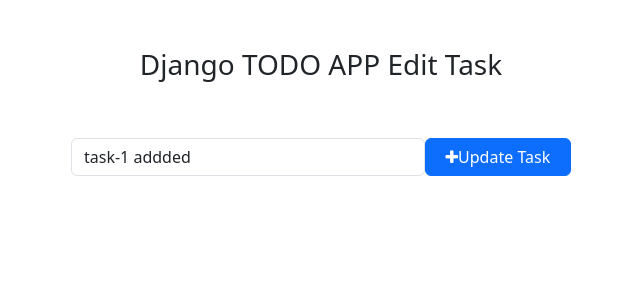
After one commit to DevanshP/todo_Django_CRUD, a Django app: page /todoapp/edit_task/7/ in a window 1280 px wide. The commit adds this page. Shown: the top 300 px of the page, without its empty margins (319-959 px from the left). Run offline with Django 5.2, Linux system fonts and the light colour scheme; data comes from the database, SQL or seed files in the repository; both versions use the stored data as it was after the commit.

```diff
--- /dev/null
+++ b/templates/edit_task.html
@@ -0,0 +1,29 @@
+<!DOCTYPE html>
+<html lang="en">
+<head>
+    <meta charset="UTF-8">
+    <meta name="viewport" content="width=device-width, initial-scale=1.0">
+    <title>Django TODO App - Edit Task here</title>
+    <!-- Bootstrap -->
+    <link href="https://cdn.jsdelivr.net/npm/bootstrap@5.3.0-alpha1/dist/css/bootstrap.min.css" rel="stylesheet" integrity="sha384-GLhlTQ8iRABdZLl6O3oVMWSktQOp6b7In1Zl3/Jr59b6EGGoI1aFkw7cmDA6j6gD" crossorigin="anonymous">
+    <script src="https://cdn.jsdelivr.net/npm/bootstrap@5.3.0-alpha1/dist/js/bootstrap.bundle.min.js" integrity="sha384-w76AqPfDkMBDXo30jS1Sgez6pr3x5MlQ1ZAGC+nuZB+EYdgRZgiwxhTBTkF7CXvN" crossorigin="anonymous"></script>
+    <!-- Font Awesome Icons -->
+    <link rel="stylesheet" href="https://cdnjs.cloudflare.com/ajax/libs/font-awesome/4.7.0/css/font-awesome.min.css">
+
+</head>
+<body>
+    <div class="container">
+        <h3 class="pt-5 pb-5 text-center">Django TODO APP Edit Task</h3>
+                        <!-- To Do Form -->
+                <form action="{% url 'edit_task' get_task.pk %}" method="POST" style="width: 500px; margin: auto;">
+                    {% csrf_token %}
+                    <div class="form-group">
+                        <span style="display: flex;">
+                            <input type="text" name="task"  class="form-control" placeholder="Add a task" value="{{get_task.task}}">
+                            <button type="submit" class="btn btn-primary" style="width: 200px;"><i class="fa fa-plus"></i>Update Task</button>
+                        </span>
+                    </div>
+                </form>
+    </div>
+</body>
+</html>
--- a/todoapp/urls.py
+++ b/todoapp/urls.py
@@ -2,7 +2,20 @@ from django.urls import path
 from . import views
 
 urlpatterns = [
+    #add task feature
     path('addTask/',views.addTask,name='addTask'),
+
+    #mark as done url pattern
     path('completeTask/<int:pk>/',views.completeTask,name='completeTask'),
+
+    # makr as undone feature
     path('markAsUnDone/<int:pk>/',views.markAsUnDone,name='markAsUnDone'),
+
+    #Edit Task Feature
+    path('edit_task/<int:pk>/',views.edit_task,name='edit_task'),
+
+    # Delete URL pattern to delete the task
+    path('delete_task/<int:pk>/',views.delete_task,name='delete_task'),
+
+
 ]
--- a/todoapp/views.py
+++ b/todoapp/views.py
@@ -23,3 +23,23 @@ def markAsUnDone(request,pk):
     task.isComplted = False
     task.save()
     return redirect('home')
+
+def edit_task(request,pk):
+    get_task = get_object_or_404(Task,pk=pk)
+    if request.method == 'POST':
+        new_task = request.POST['task']
+        get_task.task = new_task
+        get_task.save()
+        return redirect('home')
+
+    else:
+        context = {
+            'get_task' : get_task,
+        }
+
+        return render(request,'edit_task.html',context)
+
+def delete_task(request,pk):
+    task = get_object_or_404(Task,pk=pk)
+    task.delete() #delete is in inbulit object used to delete the object
+    return redirect('home')
```
Also changed, not shown: templates/home.html (+3 -5 lines), db.sqlite3.
